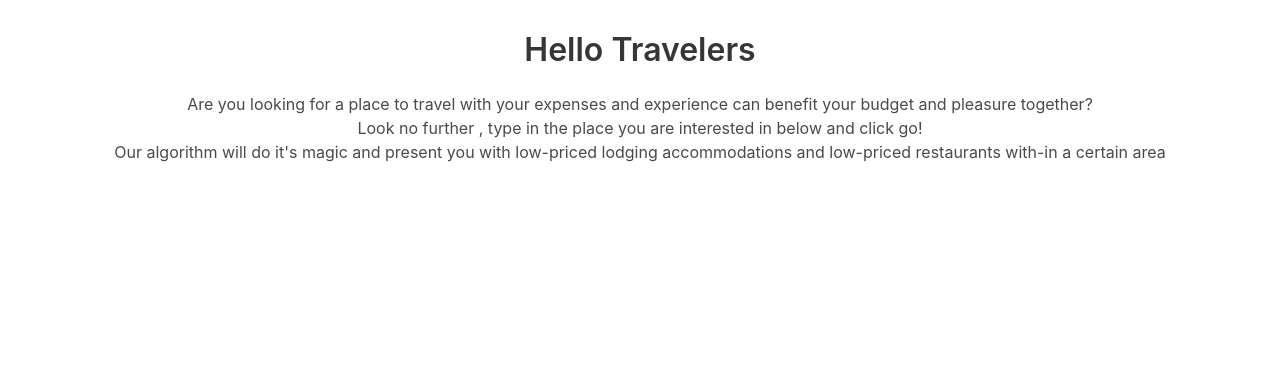
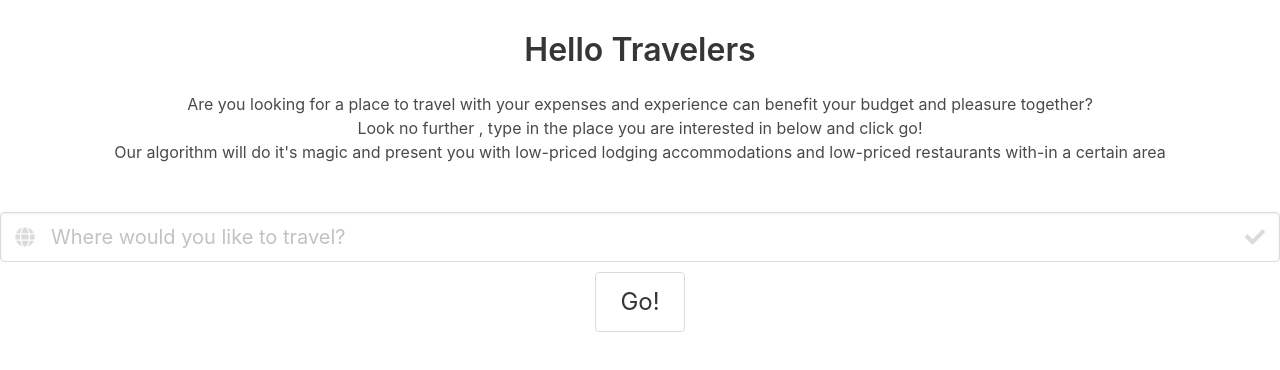
Before and after one commit to MatiasDaldi44/Five-of-Five, a plain HTML site: page index.html in a window 1280 px wide. Shown: the part 322-692 px from the top of the page. Drawn offline with nearby package versions, Linux system fonts and the light colour scheme.

Commit message:
updates html

```diff
--- a/index.html
+++ b/index.html
@@ -22,6 +22,20 @@
     </div>
   </section>
 
+  <div class="control has-icons-left has-icons-right">
+    <input class="input is-medium" type="email" placeholder="Where would you like to travel?">
+    <span class="icon is-left">
+      <i class="fas fa-globe"></i>
+    </span>
+    <span class="icon is-right">
+      <i class="fas fa-check"></i>
+    </span>
+</div>
+
+<div class="go">
+    <button class="button is-large">Go!</button>
+</div>
+
 
 
 
--- a/style.css
+++ b/style.css
@@ -1,3 +1,6 @@
 .section { text-align: center;
+}
 
+.go { text-align: center;
+    margin-top: 10px;
 }
```
